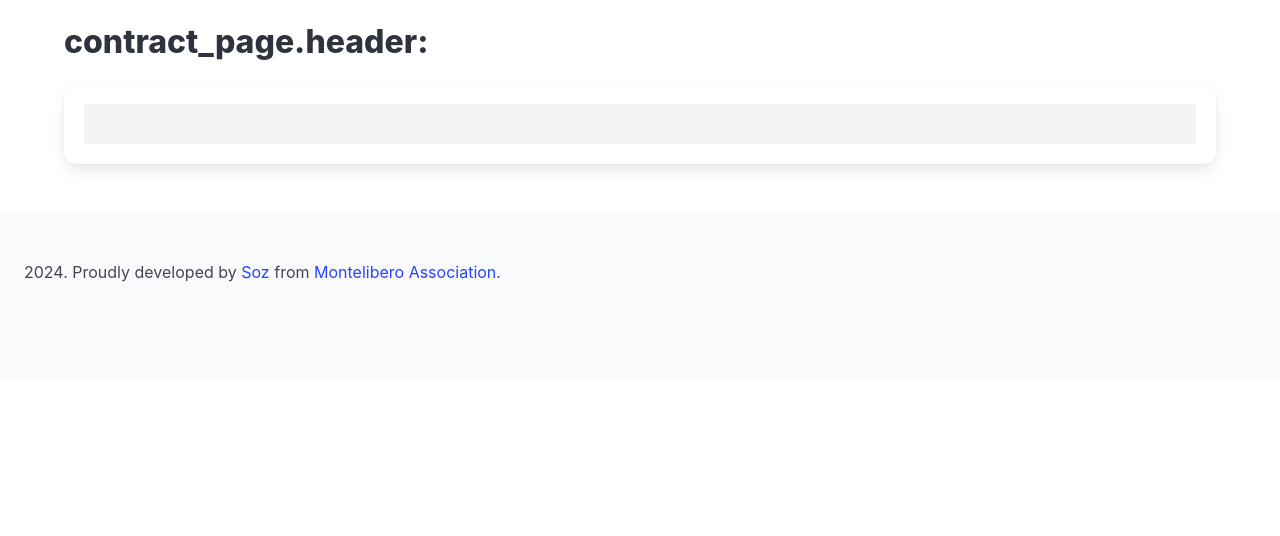
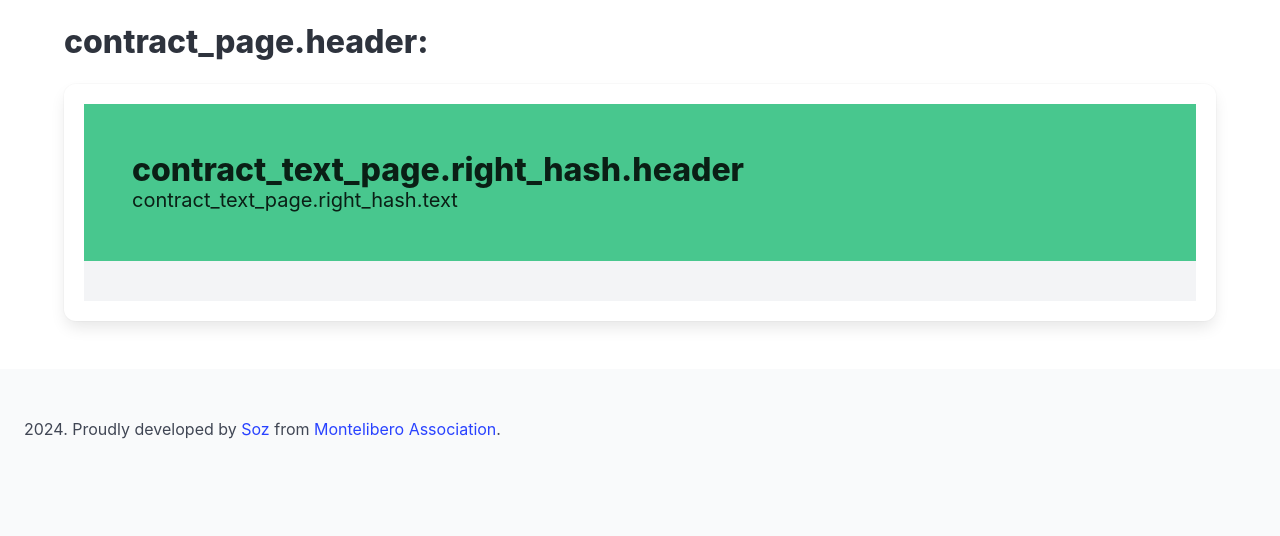
Before and after one commit to Montelibero/bsn.expert, a PHP site: template twig/contract_text.twig in a window 1280 px wide. Shown: the part 124-660 px from the top of the page. Run offline with PHP 8.4, Linux system fonts and the light colour scheme; the template is opened without the code that fills it, so the values that code supplies are empty; some libraries are stand-ins or nearby versions.

Commit message:
* Contracts: display «green» notification for right text.

```diff
--- a/i18n/messages.en.yaml
+++ b/i18n/messages.en.yaml
@@ -157,6 +157,9 @@ contract_text_page:
   wrong_hash:
     header: Wrong hash
     text: "The SHA-256 hash from this document is not equal to the contract hash:"
+  right_hash:
+    header: Right hash
+    text: "The SHA-256 hash from this document is equal to the contract hash."
 
 mtla_council_page:
   header: Council of Montelibero Association
--- a/i18n/messages.ru.yaml
+++ b/i18n/messages.ru.yaml
@@ -155,6 +155,9 @@ contract_text_page:
   wrong_hash:
     header: Не совпадение хеша
     text: "Хеш от этого документа не равен хешу контракта:"
+  right_hash:
+    header: Хеш совпадает
+    text: "Хеш от этого документа равен хешу контракта"
 
 mtla_council_page:
   header: Совет Ассоциации Монтелиберо
--- a/twig/contract_text.twig
+++ b/twig/contract_text.twig
@@ -30,6 +30,13 @@
                                         <span class="is-family-monospace">{{ calculated_hash }}</span></p>
                         </div>
                 </section>
+        {% else %}
+                <section class="hero is-success">
+                        <div class="hero-body">
+                                <p class="title">{{ 'contract_text_page.right_hash.header'|trans }}</p>
+                                <p class="subtitle">{{ 'contract_text_page.right_hash.text'|trans }}</p>
+                        </div>
+                </section>
         {% endif %}
         <pre>{{ contract.text }}</pre>
 </div>
```
